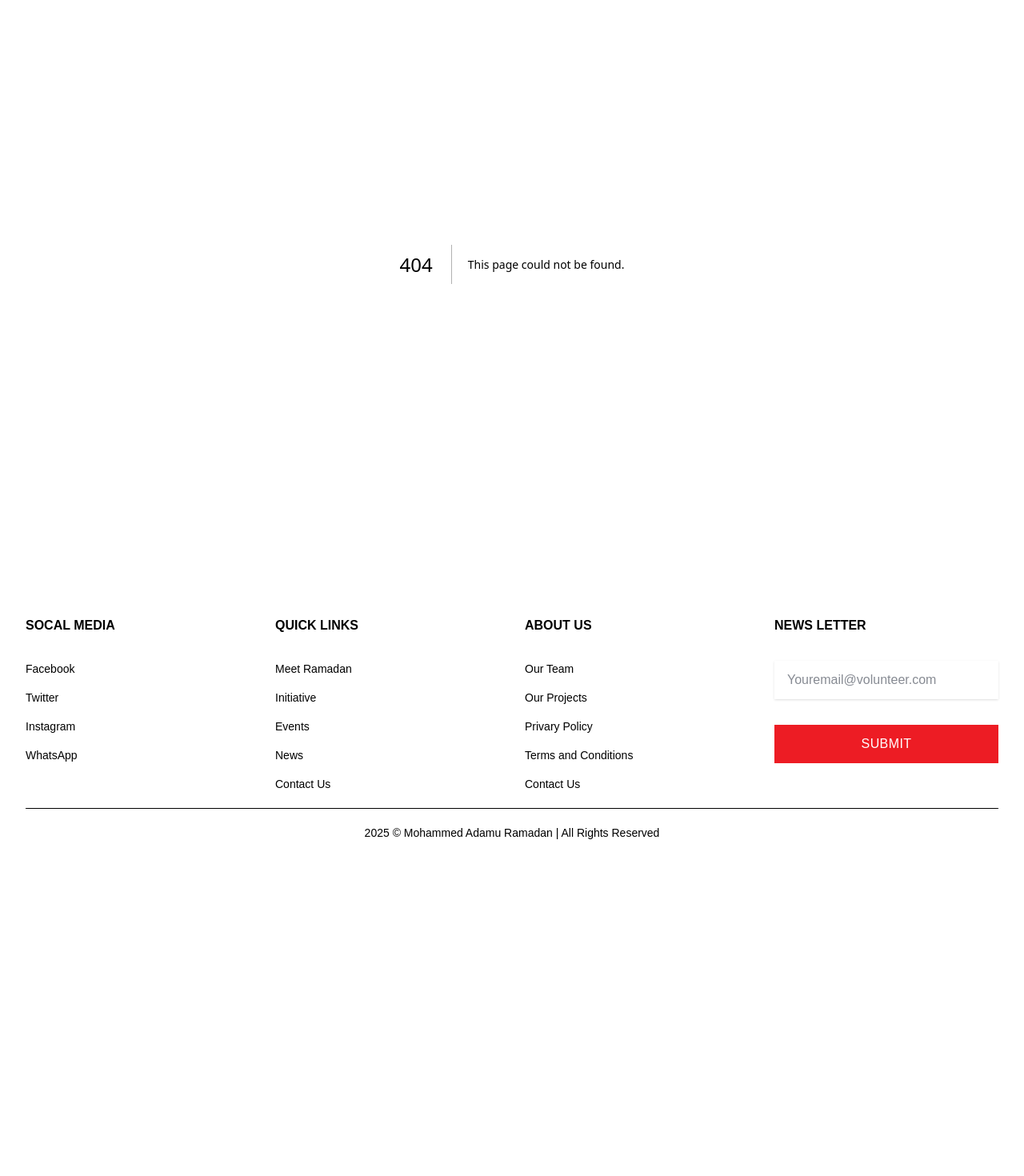
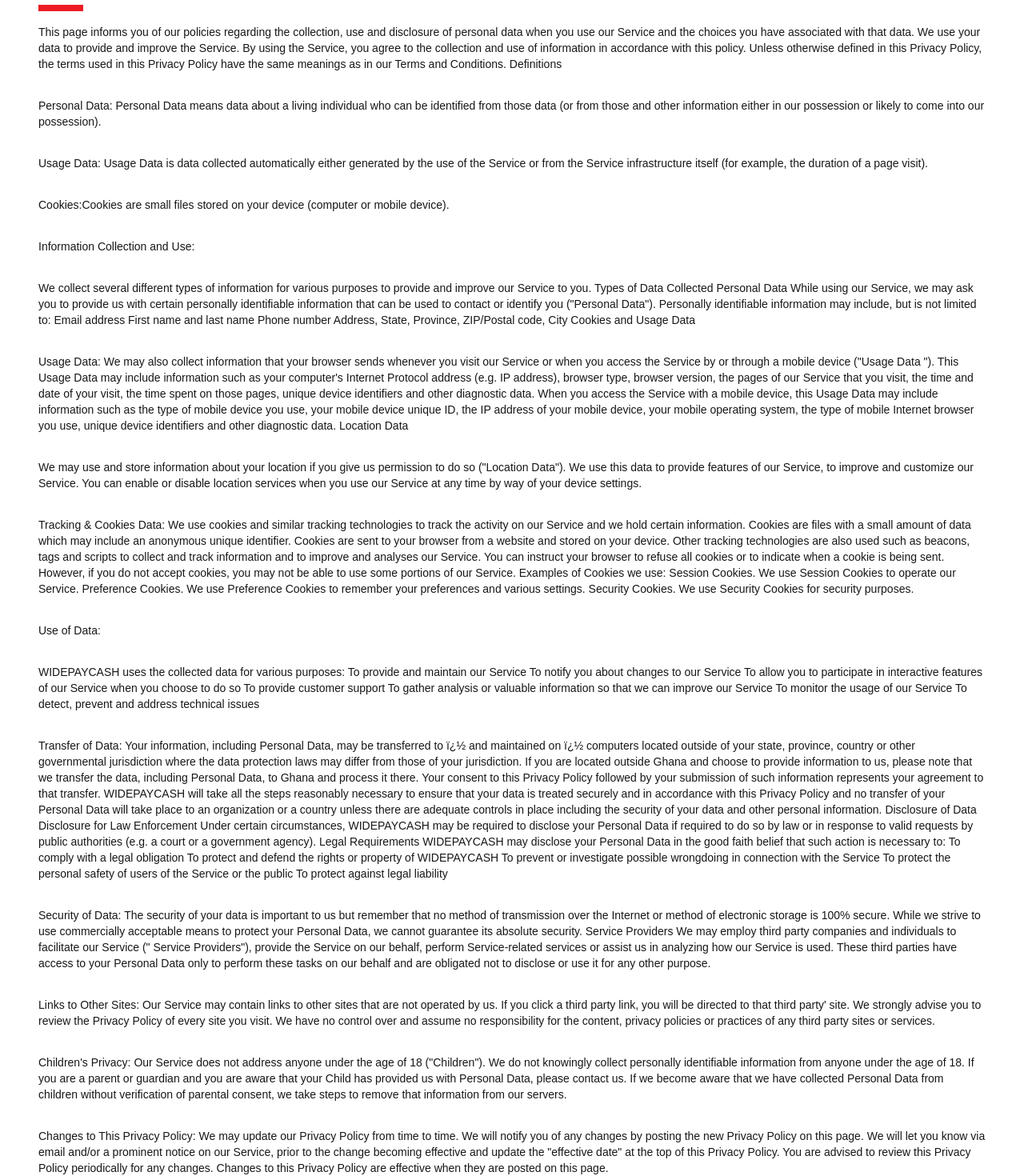
Before and after one commit to chrispydev/ramadan-personal-website, a Next.js app in the folder frontend/: page /terms-and-conditions in a window 1280 px wide. Before the commit this address had no page. Shown: the part 160-1630 px from the top of the page at 80% size. Before the commit the page ends 1231 px from the top, so only its background shows below. Built offline with nearby package versions, Linux system fonts and the light colour scheme.

Commit message:
feat(file name): policy and privary page

```diff
--- a/frontend/app/components/footer.tsx
+++ b/frontend/app/components/footer.tsx
@@ -28,8 +28,8 @@ const Footer = () => {
           <ul className="text-sm space-y-4">
             <li>Our Team</li>
             <li>Our Projects</li>
-            <li>Privary Policy</li>
-            <li>Terms and Conditions</li>
+            <li><Link href={"/privary-and-policy"}>Privary Policy</Link></li>
+            <li><Link href={"/terms-and-conditions"}>Terms and Conditions</Link></li>
             <li><Link href={'/contact-us'} >Contact Us</Link></li>
           </ul>
         </div>
--- a/frontend/app/contact-us/page.tsx
+++ b/frontend/app/contact-us/page.tsx
@@ -69,11 +69,11 @@ export default function ContactUs() {
 
 
   return (
-    <section className="pt-10 w-[90%] mx-auto grid grid-cols-2">
+    <section className="pt-10 w-[90%] mx-auto grid md:grid-cols-2 grid-cols-1">
       <article>
         <div>
           <h4 className="text-2xl uppercase mb-1 font-bold">Contact Details</h4>
-          <div className="w-20 h-2 bg-secondary" />
+          <div className="w-25 h-2 bg-secondary" />
         </div>
         <div className="flex flex-col justify-center my-8 items-start space-y-4">
           <div className="flex justify-center items-start gap-8">
--- /dev/null
+++ b/frontend/app/privary-and-policy/page.tsx
@@ -0,0 +1,12 @@
+
+
+const PrivacyAndPolicy = () => {
+  return (
+    <section className="mt-10 md:px-12 px-4">
+      <h1 className="md:text-3xl text-2xl">Privacy and Policy</h1>
+      <div className="h-2 w-14 bg-secondary" />
+    </section>
+  )
+}
+
+export default PrivacyAndPolicy
--- /dev/null
+++ b/frontend/app/terms-and-conditions/page.tsx
@@ -0,0 +1,86 @@
+
+const TermsAndConditions = () => {
+  return (
+    <section className="mt-10 md:px-12 px-4">
+      <h1 className="md:text-3xl text-2xl">Terms and Conditions</h1>
+      <div className="h-2 w-14 bg-secondary" />
+      <div className="space-y-8 mt-4 text-sm">
+        <p>
+          This page informs you of our policies regarding the collection, use and disclosure of personal data when you use our Service and the choices you have associated with that data. We use your data to provide and improve the Service. By using the Service, you agree to the collection and use of information in accordance with this policy. Unless otherwise defined in this Privacy Policy, the terms used in this Privacy Policy have the same meanings as in our Terms and Conditions. Definitions
+        </p>
+        <p>
+          Personal Data: Personal Data means data about a living individual who can be identified from those data (or from those and other information either in our possession or likely to come into our possession).
+        </p>
+        <p>
+          Usage Data:
+          Usage Data is data collected automatically either generated by the use of the Service or from the Service infrastructure itself (for example, the duration of a page visit).
+        </p>
+        <p>
+          Cookies:Cookies are small files stored on your device (computer or mobile device).
+
+        </p>
+        <p>
+          Information Collection and Use:
+
+        </p>
+        <p>
+          We collect several different types of information for various purposes to provide and improve our Service to you. Types of Data Collected Personal Data While using our Service, we may ask you to provide us with certain personally identifiable information that can be used to contact or identify you (&quot;Personal Data&quot;). Personally identifiable information may include, but is not limited to:
+          Email address
+          First name and last name
+          Phone number
+          Address, State, Province, ZIP/Postal code, City
+          Cookies and Usage Data
+        </p>
+
+        <p>
+          Usage Data: We may also collect information that your browser sends whenever you visit our Service or when you access the Service by or through a mobile device (&quot;Usage Data &quot;). This Usage Data may include information such as your computer&apos;s Internet Protocol address (e.g. IP address), browser type, browser version, the pages of our Service that you visit, the time and date of your visit, the time spent on those pages, unique device identifiers and other diagnostic data. When you access the Service with a mobile device, this Usage Data may include information such as the type of mobile device you use, your mobile device unique ID, the IP address of your mobile device, your mobile operating system, the type of mobile Internet browser you use, unique device identifiers and other diagnostic data. Location Data
+        </p>
+
+        <p>
+          We may use and store information about your location if you give us permission to do so (&quot;Location Data&quot;). We use this data to provide features of our Service, to improve and customize our Service. You can enable or disable location services when you use our Service at any time by way of your device settings.
+
+        </p>
+
+        <p>
+          Tracking & Cookies Data: We use cookies and similar tracking technologies to track the activity on our Service and we hold certain information. Cookies are files with a small amount of data which may include an anonymous unique identifier. Cookies are sent to your browser from a website and stored on your device. Other tracking technologies are also used such as beacons, tags and scripts to collect and track information and to improve and analyses our Service. You can instruct your browser to refuse all cookies or to indicate when a cookie is being sent. However, if you do not accept cookies, you may not be able to use some portions of our Service. Examples of Cookies we use:
+          Session Cookies. We use Session Cookies to operate our Service.
+          Preference Cookies. We use Preference Cookies to remember your preferences and various settings.
+          Security Cookies. We use Security Cookies for security purposes.
+        </p>
+        <p>
+          Use of Data:
+        </p>
+        <p>
+          WIDEPAYCASH uses the collected data for various purposes:
+          To provide and maintain our Service
+          To notify you about changes to our Service
+          To allow you to participate in interactive features of our Service when you choose to do so
+          To provide customer support
+          To gather analysis or valuable information so that we can improve our Service
+          To monitor the usage of our Service
+          To detect, prevent and address technical issues
+        </p>
+        <p>
+          Transfer of Data: Your information, including Personal Data, may be transferred to ï¿½ and maintained on ï¿½ computers located outside of your state, province, country or other governmental jurisdiction where the data protection laws may differ from those of your jurisdiction. If you are located outside Ghana and choose to provide information to us, please note that we transfer the data, including Personal Data, to Ghana and process it there. Your consent to this Privacy Policy followed by your submission of such information represents your agreement to that transfer. WIDEPAYCASH will take all the steps reasonably necessary to ensure that your data is treated securely and in accordance with this Privacy Policy and no transfer of your Personal Data will take place to an organization or a country unless there are adequate controls in place including the security of your data and other personal information. Disclosure of Data Disclosure for Law Enforcement Under certain circumstances, WIDEPAYCASH may be required to disclose your Personal Data if required to do so by law or in response to valid requests by public authorities (e.g. a court or a government agency). Legal Requirements WIDEPAYCASH may disclose your Personal Data in the good faith belief that such action is necessary to: To comply with a legal obligation
+          To protect and defend the rights or property of WIDEPAYCASH To prevent or investigate possible wrongdoing in connection with the Service
+          To protect the personal safety of users of the Service or the public
+          To protect against legal liability
+        </p>
+        <p>
+          Security of Data: The security of your data is important to us but remember that no method of transmission over the Internet or method of electronic storage is 100% secure. While we strive to use commercially acceptable means to protect your Personal Data, we cannot guarantee its absolute security. Service Providers We may employ third party companies and individuals to facilitate our Service (&quot; Service Providers&quot;), provide the Service on our behalf, perform Service-related services or assist us in analyzing how our Service is used. These third parties have access to your Personal Data only to perform these tasks on our behalf and are obligated not to disclose or use it for any other purpose.
+        </p>
+        <p>
+          Links to Other Sites: Our Service may contain links to other sites that are not operated by us. If you click a third party link, you will be directed to that third party&apos; site. We strongly advise you to review the Privacy Policy of every site you visit. We have no control over and assume no responsibility for the content, privacy policies or practices of any third party sites or services.
+        </p>
+        <p>
+          Children&apos;s Privacy: Our Service does not address anyone under the age of 18 (&quot;Children&quot;). We do not knowingly collect personally identifiable information from anyone under the age of 18. If you are a parent or guardian and you are aware that your Child has provided us with Personal Data, please contact us. If we become aware that we have collected Personal Data from children without verification of parental consent, we take steps to remove that information from our servers.
+        </p>
+        <p>
+          Changes to This Privacy Policy: We may update our Privacy Policy from time to time. We will notify you of any changes by posting the new Privacy Policy on this page. We will let you know via email and/or a prominent notice on our Service, prior to the change becoming effective and update the &quot;effective date&quot; at the top of this Privacy Policy. You are advised to review this Privacy Policy periodically for any changes. Changes to this Privacy Policy are effective when they are posted on this page.
+        </p>
+      </div>
+    </section>
+  )
+}
+
+export default TermsAndConditions
```
